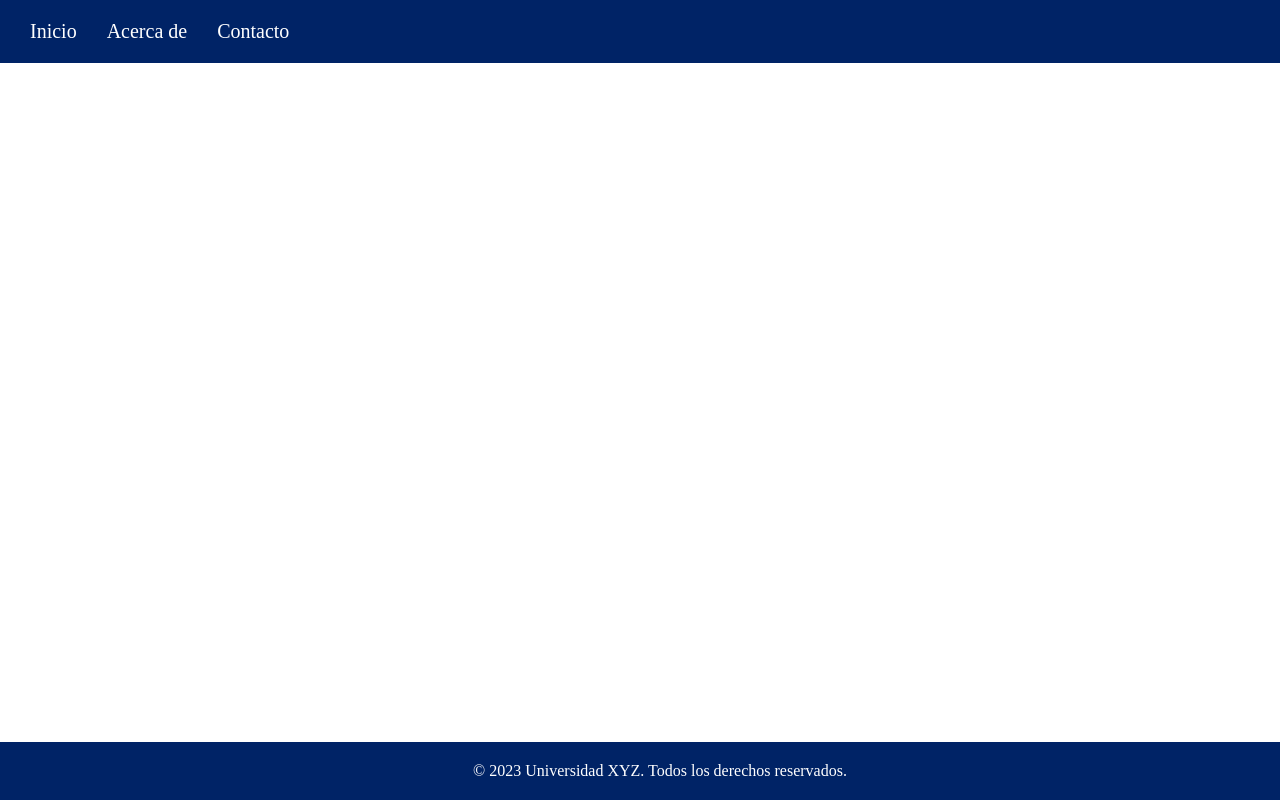
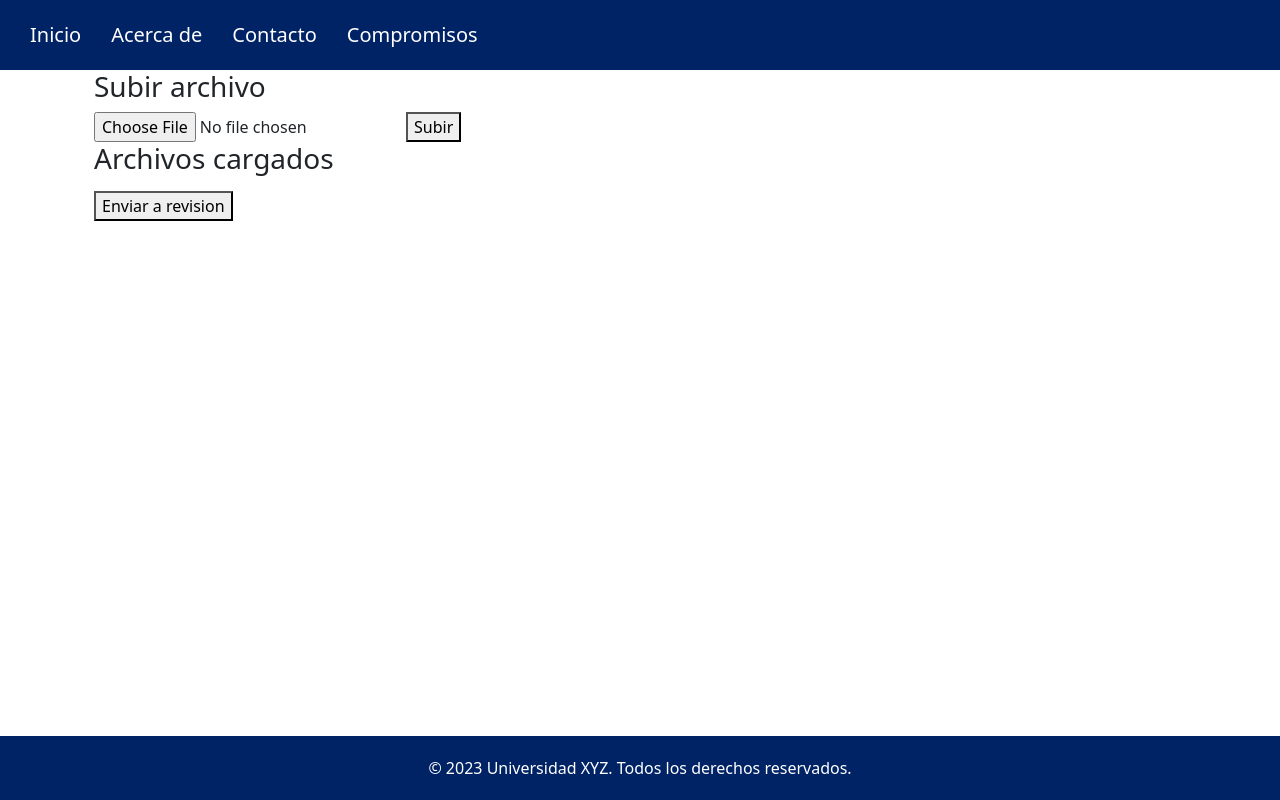
Before and after one commit to StevenEscobarC/FrontIntegrador, an Angular app: page /compromiso in a window 1280 px wide. Before the commit this address led to /. Built offline with nearby package versions, Linux system fonts and the light colour scheme.

Commit message:
Seleccionar archivo

```diff
--- a/angular.json
+++ b/angular.json
@@ -25,7 +25,8 @@
               "src/assets"
             ],
             "styles": [
-              "src/styles.css"
+              "src/styles.css",
+              "node_modules/bootstrap/dist/css/bootstrap.min.css"
             ],
             "scripts": []
           },
@@ -87,7 +88,8 @@
               "src/assets"
             ],
             "styles": [
-              "src/styles.css"
+              "src/styles.css",
+              "node_modules/bootstrap/dist/css/bootstrap.min.css"
             ],
             "scripts": []
           }
--- a/package.json
+++ b/package.json
@@ -18,6 +18,7 @@
     "@angular/platform-browser": "^16.1.0",
     "@angular/platform-browser-dynamic": "^16.1.0",
     "@angular/router": "^16.1.0",
+    "bootstrap": "^5.3.0",
     "rxjs": "~7.8.0",
     "tslib": "^2.3.0",
     "zone.js": "~0.13.0"
--- a/src/app/app-routing.module.ts
+++ b/src/app/app-routing.module.ts
@@ -1,9 +1,11 @@
 import { NgModule } from '@angular/core';
 import { RouterModule, Routes } from '@angular/router';
 import { HomeComponent } from './components/home/home.component';
+import { CompromisoComponent } from './components/compromiso/compromiso.component';
 
 const routes: Routes = [
   { path: '', component: HomeComponent },
+  { path: 'compromiso', component: CompromisoComponent },
 ];
 
 @NgModule({
--- a/src/app/app.component.html
+++ b/src/app/app.component.html
@@ -1,10 +1,6 @@
-<!-- <header>
-  <nav>
-    <ul>
-      <li><a routerLink="">Inicio</a></li>
-    </ul>
-  </nav>
-</header> -->
+<head>
+  <link rel="stylesheet" href="https://maxcdn.bootstrapcdn.com/bootstrap/5.0.0/css/bootstrap.min.css">
+</head>
 <app-navbar></app-navbar>
 <router-outlet></router-outlet>
 <app-footer></app-footer>
--- a/src/app/app.module.ts
+++ b/src/app/app.module.ts
@@ -7,13 +7,15 @@ import { AppComponent } from './app.component';
 import { HomeComponent } from './components/home/home.component';
 import { NavbarComponent } from './components/navbar/navbar.component';
 import { FooterComponent } from './components/footer/footer.component';
+import { CompromisoComponent } from './components/compromiso/compromiso.component';
 
 @NgModule({
   declarations: [
     AppComponent,
     HomeComponent,
     NavbarComponent,
-    FooterComponent
+    FooterComponent,
+    CompromisoComponent
   ],
   imports: [
     BrowserModule,
--- a/src/app/backend/cruds/crud.service.ts
+++ b/src/app/backend/cruds/crud.service.ts
@@ -6,7 +6,7 @@ import { Observable } from 'rxjs';
   providedIn: 'root'
 })
 export class CrudService {
-  private baseUrl = 'http://127.0.0.1:5000/';
+  private baseUrl = 'http://127.0.0.1:5000';
 
   constructor(private http: HttpClient) { }
 
--- /dev/null
+++ b/src/app/components/compromiso/compromiso.component.html
@@ -0,0 +1,18 @@
+<div class="container">
+    <h3>Subir archivo</h3>
+    <form (submit)="uploadFile($event)">
+      <input type="file" (change)="onFileSelected($event)" accept=".pdf,.doc,.docx" />
+      <button type="submit">Subir</button>
+    </form>
+
+    <div class="file-list">
+      <h3>Archivos cargados</h3>
+      <ul>
+        <li *ngFor="let file of fileList; let i = index">
+          <span class="file-info">{{ file.name }} </span>
+          <button class="btn-remove" (click)="removeFile(i)">Eliminar</button>
+        </li>
+      </ul>
+    </div>
+    <button (click)="uploadAll()">Enviar a revision</button>
+  </div>
--- /dev/null
+++ b/src/app/components/compromiso/compromiso.component.ts
@@ -0,0 +1,56 @@
+import { Component, OnInit } from '@angular/core';
+import { CrudService } from 'src/app/backend/cruds/crud.service';
+interface UploadedFile {
+  name: string;
+  size: number;
+  type: string;
+}
+@Component({
+  selector: 'app-compromiso',
+  templateUrl: './compromiso.component.html',
+  styleUrls: ['./compromiso.component.css']
+})
+export class CompromisoComponent implements OnInit {
+  constructor(private crud:CrudService) { }
+
+  ngOnInit(): void {
+  }
+  public selectedFile: File | null = null;
+  public fileList: UploadedFile[] = [];
+  public files: File[] = [];
+
+  public onFileSelected(event: any): void {
+    this.selectedFile = event.target.files[0];
+  }
+
+  public uploadFile(event: Event): void {
+    event.preventDefault();
+
+    if (this.selectedFile) {
+      const file: UploadedFile = {
+        name: this.selectedFile.name,
+        size: this.selectedFile.size,
+        type: this.selectedFile.type
+      };
+      this.fileList.push(file);
+      this.files.push(this.selectedFile);
+      this.selectedFile = null;
+    }
+  }
+
+  public removeFile(index: number): void {
+    this.fileList.splice(index, 1);
+  }
+
+  uploadAll(){
+    this.files.forEach((file)=>{
+    const formData = new FormData();
+    formData.append('file', file);
+    formData.append('ruta', "/compromiso/");
+    this.crud.create("upload",formData).subscribe((res:any)=>{
+      console.log(res);
+    })});
+
+  }
+
+}
--- a/src/app/components/navbar/navbar.component.css
+++ b/src/app/components/navbar/navbar.component.css
@@ -1,7 +1,6 @@
 nav {
     background-color: #002366;
     color: white;
-    position: fixed;
     top: 0;
     left: 0;
     width: 100%;
--- a/src/app/components/navbar/navbar.component.html
+++ b/src/app/components/navbar/navbar.component.html
@@ -3,5 +3,6 @@
     <li><a routerLink="/">Inicio</a></li>
     <li><a routerLink="/about">Acerca de</a></li>
     <li><a routerLink="/contact">Contacto</a></li>
+    <li><a routerLink="/compromiso">Compromisos</a></li>
   </ul>
 </nav>
```
Also changed, not shown: src/app/components/compromiso/compromiso.component.css (added), 2 other files (tests, documents, lock files or other folders).
